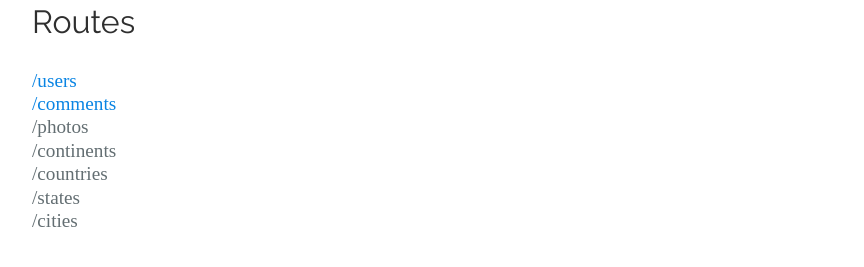
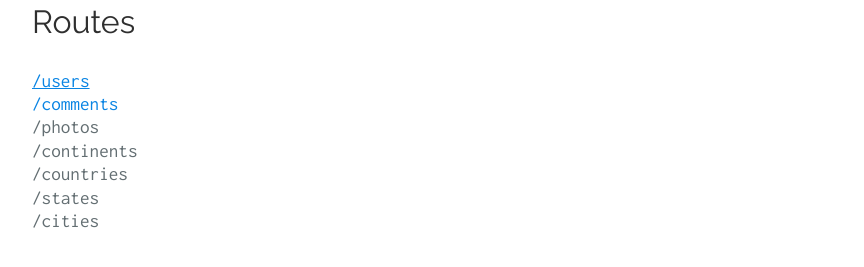
Before and after one commit to bijaydas/jsonfaker, a website: page public/index.html in a window 1280 px wide. In both pictures the pointer is over the link "/users". Shown: the part 1064-1331 px from the top of the page, without its empty margins (144-1008 px from the left). Drawn offline with nearby package versions, Linux system fonts and the light colour scheme.

Commit message:
Added active class hover css in routes

```diff
--- a/public/css/master.css
+++ b/public/css/master.css
@@ -85,4 +85,9 @@ main.documentation .row .api-routes ul li {
 main.documentation .row .api-routes ul li a {
     text-decoration: none;
     font-size: 1.2rem;
+    font-family: 'Inconsolata';
 }
+
+main.documentation .row .api-routes ul li a:not(.lnk-stop):hover {
+    text-decoration: underline;
+}
```
